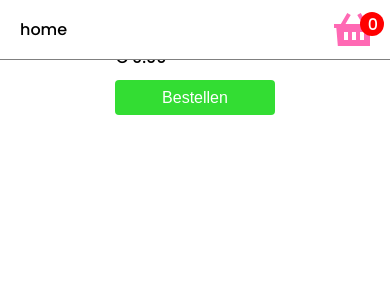
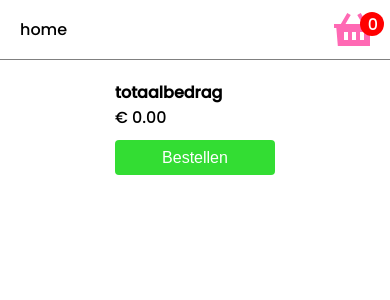
Before and after one commit to jodelajo/nuxt-product-page, a Nuxt app: page /my-items in a window 390 px wide. Shown: the top 300 px of the page. Built offline with nearby package versions, Linux system fonts and the light colour scheme.

Commit message:
Repaire style filter/sort-buttons in mobile screen and width sidebar in desktopscreen

```diff
--- a/pages/index.vue
+++ b/pages/index.vue
@@ -563,9 +563,6 @@ aside ul li {
     position: fixed;
     left: auto;
     top: 100px;
-    min-width: 260px;
-    width: 260px;
-
     font-size: 1rem;
   }
   .offer-toggle {
--- a/pages/my-items.vue
+++ b/pages/my-items.vue
@@ -30,7 +30,7 @@ export default {
   flex-wrap: wrap;
   justify-content: center;
   align-items: center;
-  padding-top: 20px;
+  padding-top: 80px;
 }
 .item {
   display: flex;
```
